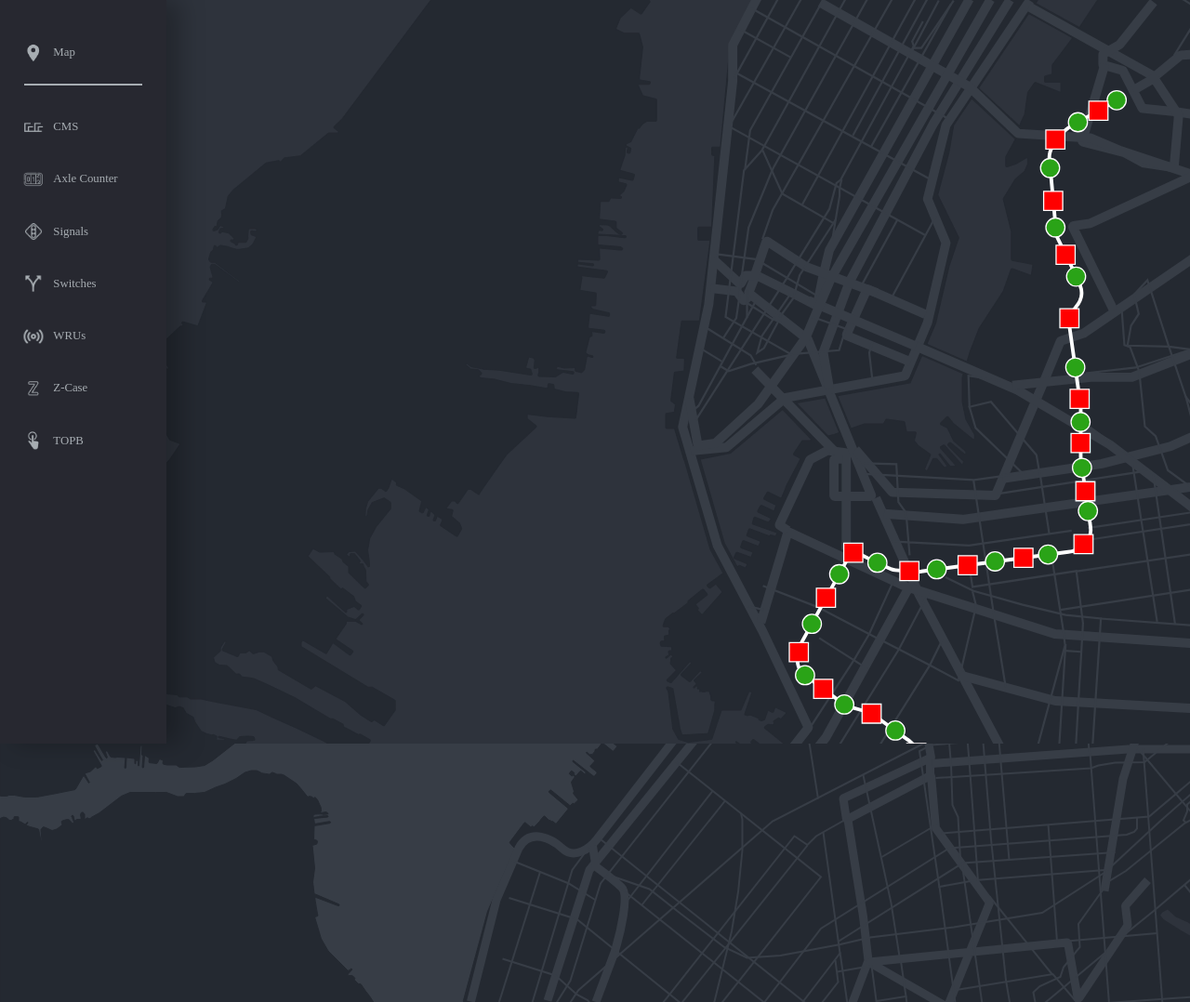
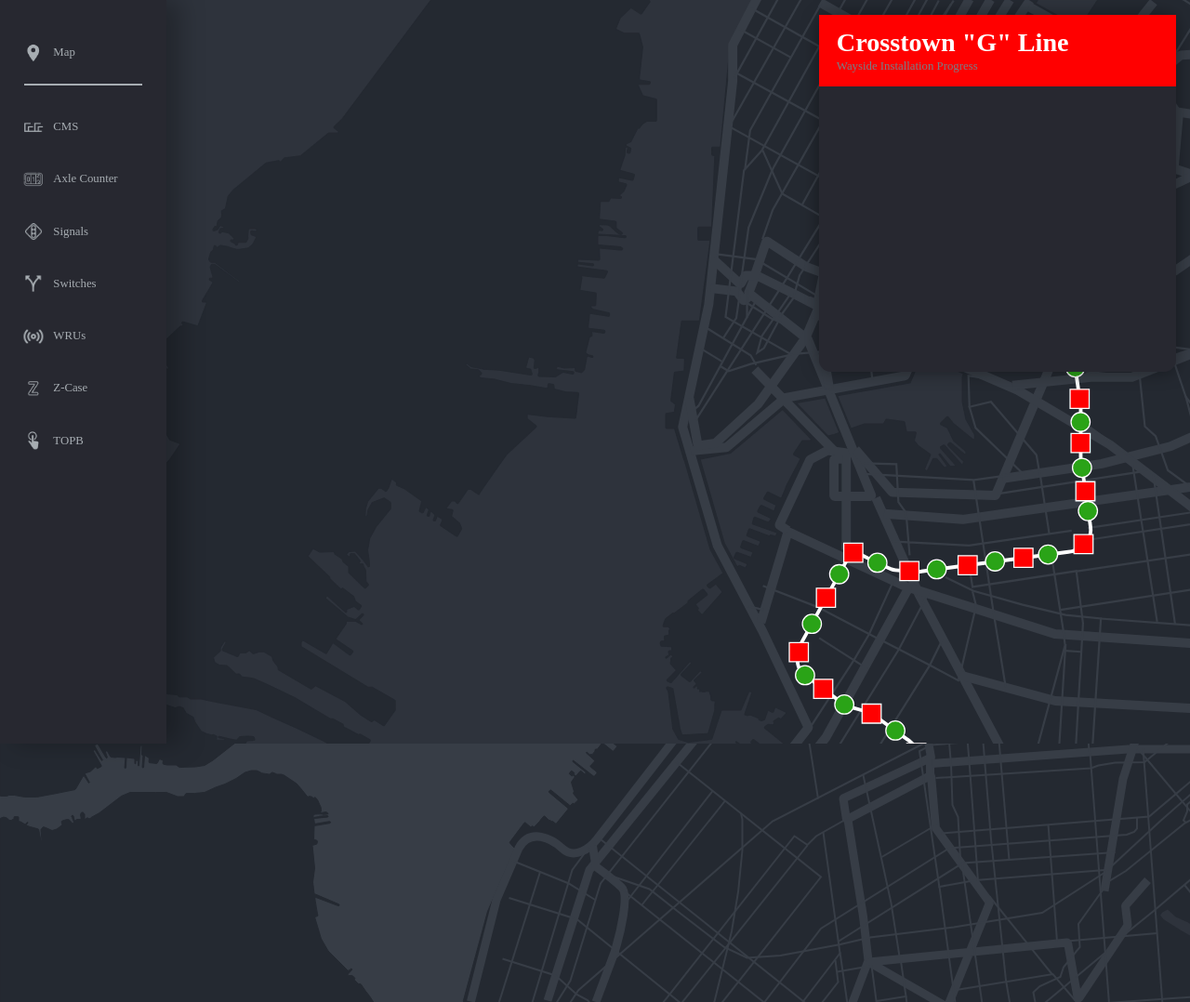
Before and after one commit to moinakdas/Wayside-Installation-Tracker, a plain HTML site: page web/index.html in a window 1280 px wide. Shown: the top 1078 px of the page at 93% size. Drawn offline with nearby package versions, Linux system fonts and the light colour scheme; a web font is replaced by a local one.

Commit message:
update UI

```diff
--- a/web/index.html
+++ b/web/index.html
@@ -88,6 +88,12 @@
             </div>
         </div>
     </div>
+    <div id = "infoTab">
+        <div id = "header-container">
+            <div id = "infoTitle">Crosstown "G" Line</div>
+            <div id = "subtitleHeader">Wayside Installation Progress</div>
+        </div>
+    </div>
     <object id="basemap" type="image/svg+xml" data="images/map_graphics/basemap.svg"></object>
     <object id="crosstownLine" type="image/svg+xml" data="images/map_graphics/crosstown_line.svg"></object>
     <canvas id="canvas"></canvas>
--- a/web/stylesheet/style.css
+++ b/web/stylesheet/style.css
@@ -75,3 +75,51 @@ body{
     height: 100%;
     background-color: #2E333C;
 }
+
+#infoTab{
+    position: absolute;
+    height: 30vw;
+    width: 30%;
+    top: 2%;
+    right: 1.2%;
+    background-color: #272830;
+    z-index: 1000;
+    border-radius: 1vw;
+    box-shadow: 0 0 1.5vw rgba(0, 0, 0, 0.4);
+}
+
+#header-container{
+    position:absolute;
+    height: 20%;
+    width: 100%;
+    top:0;
+    left:0;
+    background-color: red;
+}
+
+#infoTitle{
+    position: absolute;
+    left: 5%;
+    top: 18%;
+    color: white;
+    font-size: 2.2vw;
+    font-weight: 700;
+}
+
+#subtitleHeader{
+    position: absolute;
+    left: 5%;
+    top: calc(26% + 2.2vw);
+    font-weight: 500;
+    font-size: 1vw;
+    color: #787E86;
+}
+
+#search-bar-container{
+    position:absolute;
+    height: 20%;
+    width: 100%;
+    top:20%;
+    left:0;
+    background-color: yellow;
+}
```
Also changed, not shown: 1 other file.
